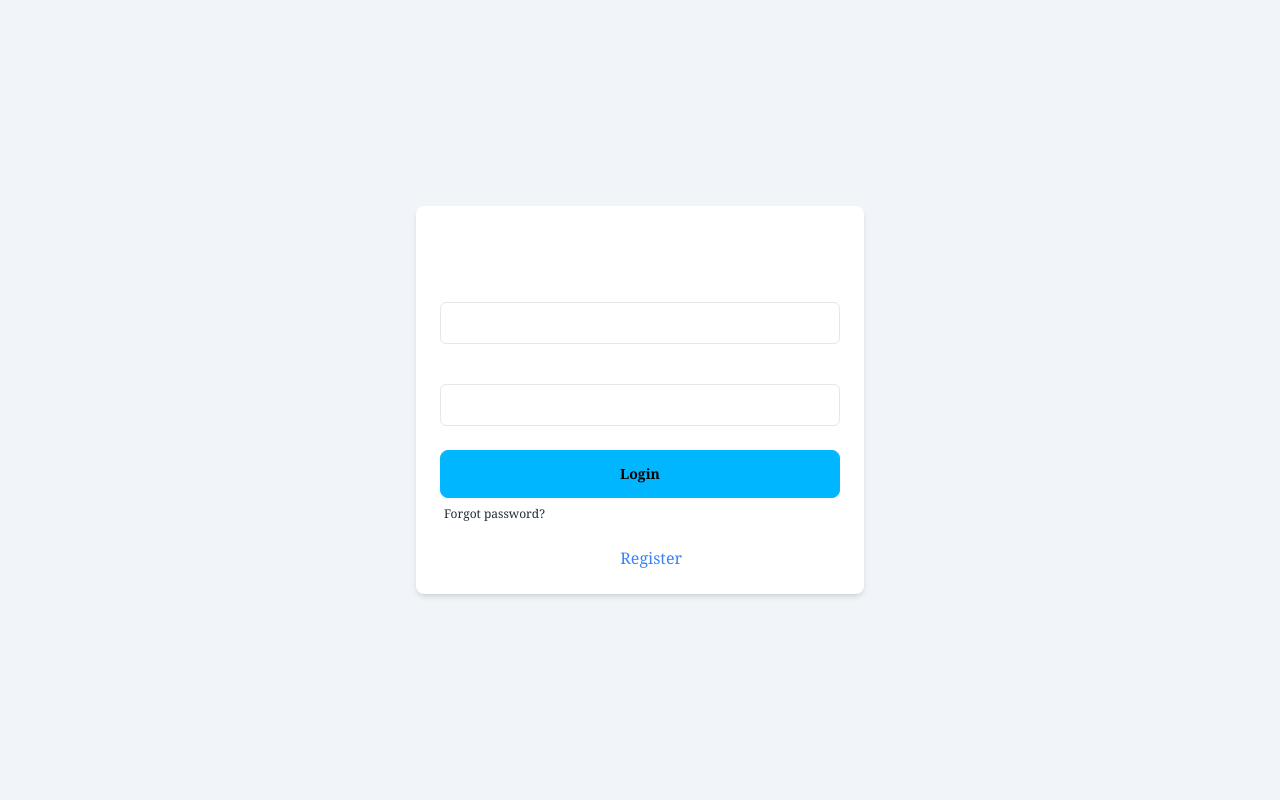
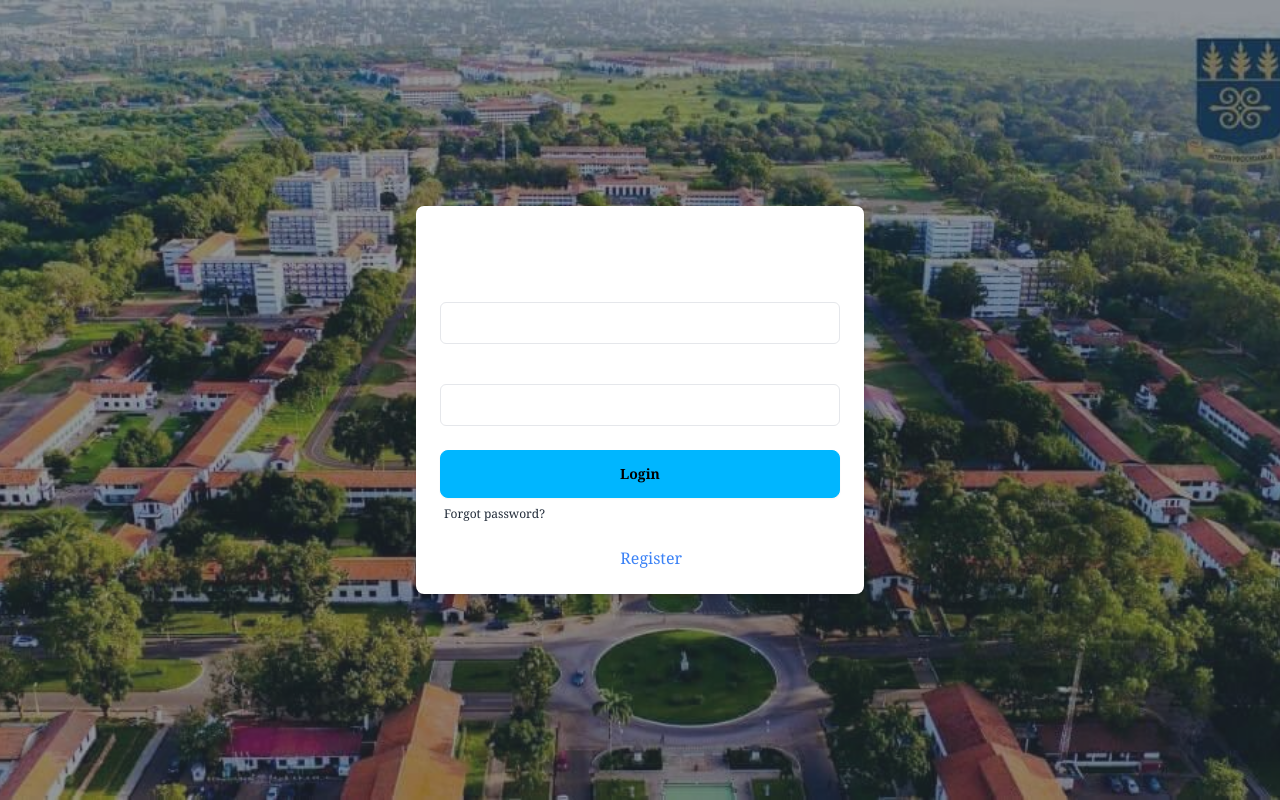
Before and after one commit to jk-ewenam20/CPEN208_project_11254301, a Next.js app in the folder ses_sms_frontend/: page / in a window 1280 px wide. Built offline with nearby package versions, Linux system fonts and the light colour scheme.

Commit message:
Further modifications

```diff
--- a/ses_sms_frontend/src/app/signIn/signin.tsx
+++ b/ses_sms_frontend/src/app/signIn/signin.tsx
@@ -26,7 +26,7 @@
         backgroundPosition: "center",
       }}
     >
-      <div className="min-h-screen flex items-center justify-center bg-slate-100">
+      <div className="min-h-screen flex items-center justify-center hero-overlay">
         <div className="max-w-md w-full p-6 bg-white rounded-lg shadow-md">
           <h1 className="text-2xl font-serif mb-4">Sign In</h1>
           <form onSubmit={handleSignIn}>
```
